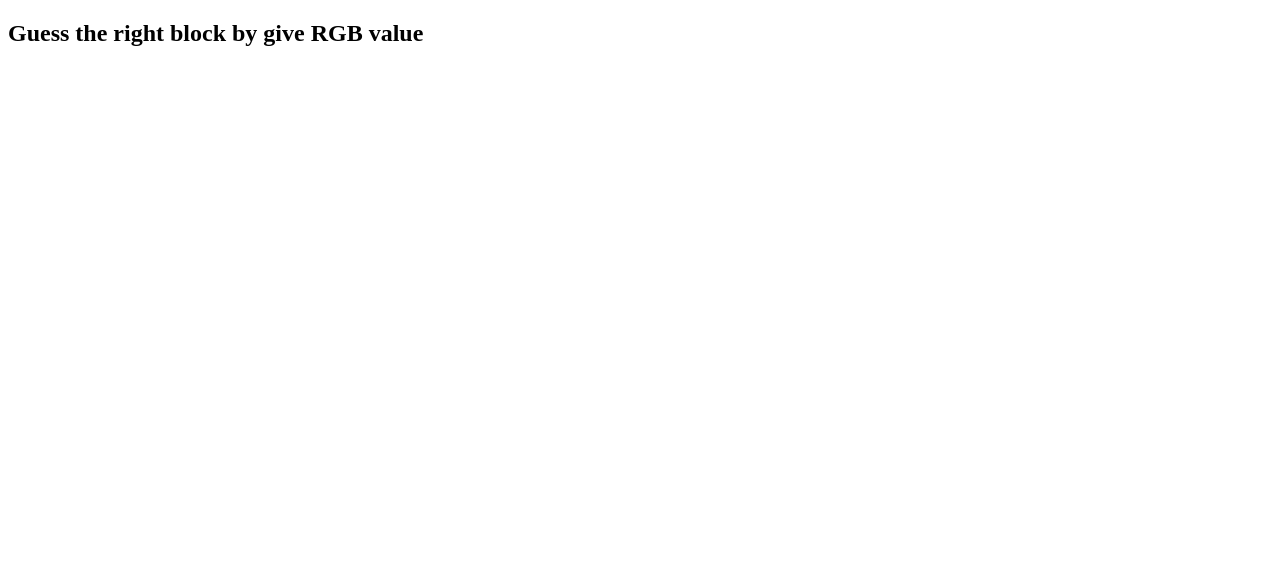
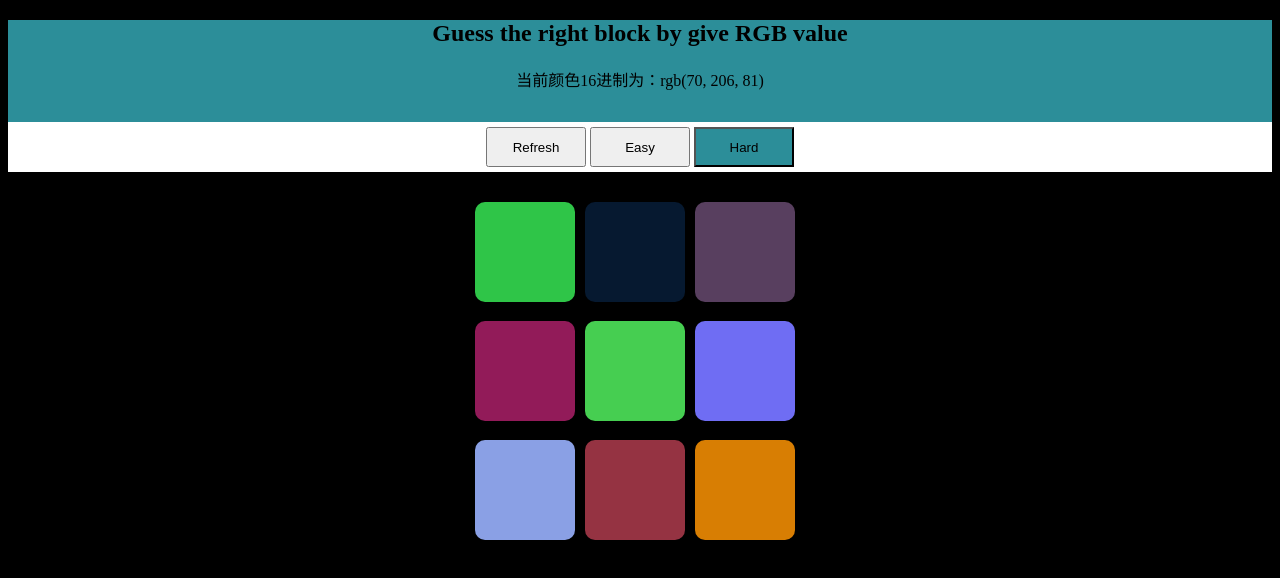
Before and after one commit to djpandtl/daily-practice, a plain HTML site: page js30/guess-color-game/index.html in a window 1280 px wide. Drawn offline with Linux system fonts and the light colour scheme.

Commit message:
很不错地完成了

```diff
--- a/js30/guess-color-game/index.html
+++ b/js30/guess-color-game/index.html
@@ -4,9 +4,175 @@
     <meta charset="UTF-8">
     <meta name="viewport" content="width=device-width, initial-scale=1.0">
     <title>Guess color Game</title>
+    <style>
+        body {
+            text-align: center;
+            background-color: black;
+        }
+        .title {
+            background-color: #2C8E99;
+            font-size: 1em;
+            padding-bottom: 15px;
+        }
+        .coloredDivs {
+            background-color: black;
+            /* border: 1px solid olive; */
+            width: 350px;
+            margin: 0 auto;
+        }
+        .child {
+            display: inline-block;
+            margin-right: 10px;
+            margin-bottom: 15px;
+            border-radius: 10px;
+
+            width: 100px;
+            height: 100px;
+            /* background-color: orchid; */
+        }
+        .child:hover {
+            cursor: pointer;
+        }
+        #buttons {
+            width: 100%;
+            height: 50px;
+            line-height: 50px;
+            text-align: center;
+            margin-bottom: 30px;
+            background-color: white;
+        }
+        #buttons button {
+            width: 100px;
+            height: 40px;
+            text-decoration: none;
+        }
+        button:hover {
+            background-color: #2C8E99;
+        }
+        .button-clicked {
+            background-color: #2C8E99;
+        }
+
+    </style>
 </head>
 <body>
-    <h2>Guess the right block by give RGB value</h2>
+    <div class="title">
+        <h2>Guess the right block by give RGB value</h2>
+        <p>当前颜色16进制为：<span></span></p>
+    </div>
+    <div id="buttons">
+        <button>Refresh</button>
+        <button>Easy</button>
+        <button class="button-clicked">Hard</button>
+    </div>
+    <div class="coloredDivs">
 
+    </div>
+    <script>
+        const parent = document.querySelector('.coloredDivs')
+
+        // 动态生成不同颜色的 div 快
+        function createDivs(num) {
+
+            for(let i = 0; i < num; i++) {
+                let div = document.createElement('div')
+                div.classList.add("child")
+                div.style.backgroundColor = getRandomColor()
+                parent.append(div)
+            }
+        }
+
+        // 随机颜色生成函数
+        function getRandomColor() {
+            // 0-9-a-f
+            const baseChar = [0, 1, 2, 3, 4, 5, 6, 7, 8, 9, "a", "b", "c", "d", "e", "f"]
+
+            let color = '#'
+            for (let i = 0; i < 6; i++) {
+                let n = Math.floor(Math.random() * (baseChar.length))
+                let key = baseChar[n]
+                color += key
+            }
+
+            return color
+        }
+
+        function chooseRandomDiv() {
+            let n = Math.floor(Math.random() * (parent.children.length))
+            let bgColor = Array.from(parent.children)[n].style.backgroundColor
+
+            // 填充给 标题
+            const span = document.querySelector('p > span')
+            span.innerText = bgColor
+
+            return bgColor
+        }
+
+        let choosedColor = ""
+
+        function addBgColorOfButton(target) {
+            const buttons = document.getElementById('buttons')
+            // 选取 简单或者困难模式的按钮
+            const modeBtns = Array.from(buttons.children).slice(1)
+            modeBtns.forEach( btn => {
+                btn.classList.remove('button-clicked')
+                if (btn === target) {
+                    console.log('btn right')
+                    target.classList.add('button-clicked')
+                }
+            })
+        }
+
+        const buttons = document.getElementById('buttons')
+        // 记录当前 div 的个数，默认为9
+        let nums = 9
+
+        buttons.onclick = function(event) {
+            clearChildNode()
+
+            if(event.target.innerText === "Refresh") {
+                createDivs(nums)
+            }
+            if(event.target.innerText === "Hard") {
+                nums = 9
+                createDivs(nums)
+                addBgColorOfButton(event.target)
+            }
+            if(event.target.innerText === "Easy") {
+                nums = 6
+                createDivs(nums)
+                addBgColorOfButton(event.target)
+            }
+            // 产生 div 后获取随意颜色
+            choosedColor = chooseRandomDiv()
+        }
+
+        parent.onclick = function(event) {
+            // console.log(event.target.style.backgroundColor)
+            if (event.target.style.backgroundColor === choosedColor) {
+                console.log('rightrightrightright')
+                Array.from(parent.children).forEach(elem => {
+                    elem.style.backgroundColor = choosedColor
+
+                    // 改变顶部提示框的颜色
+                    document.querySelector('.title').style.backgroundColor = choosedColor
+                })
+                return
+            }
+            // console.log(1)
+            // 点击错误时让其消失
+            event.target.style.backgroundColor = 'black'
+        }
+
+        function clearChildNode() {
+            while(parent.firstChild) {
+                parent.removeChild(parent.firstChild)
+            }
+        }
+
+        // 初始化
+        createDivs(nums)
+        choosedColor = chooseRandomDiv()
+    </script>
 </body>
 </html>
```
